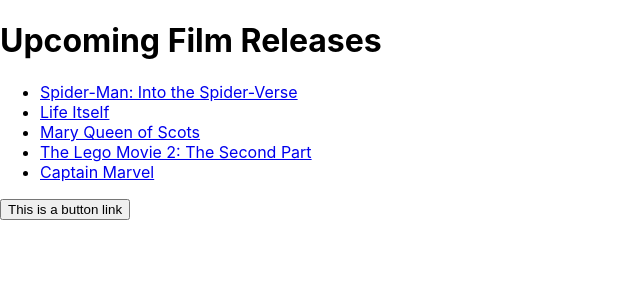
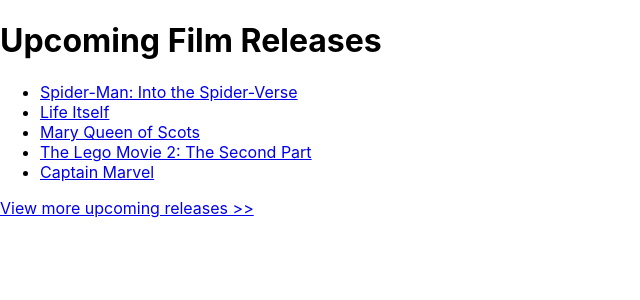
Before and after one commit to ashmanq/ReactFilmReleases, a React (Create React App) app: page / in a window 1280 px wide. Shown: the top 300 px of the page, without its empty margins (0-640 px from the left). Built offline with nearby package versions, Linux system fonts and the light colour scheme.

Commit message:
All components working

```diff
--- a/src/components/ButtonLink.js
+++ b/src/components/ButtonLink.js
@@ -1,13 +1,11 @@
-import React, { Component } from 'react';
+import React from 'react';
 
 
-class ButtonLink extends Component {
-
-  render() {
+const ButtonLink = (props) => {
+  const className = "button";
     return (
-      <button>This is a button link</button>
+      <a className = { className } href={props.link.url}>{ props.link.title }</a>
     );
-  }
 };
 
 
--- a/src/containers/FilmBox.js
+++ b/src/containers/FilmBox.js
@@ -36,11 +36,13 @@
     }
   }
   render() {
+    let className = "list";
+
     return (
-      <div>
+      <div className = { className }>
         <h1>Upcoming Film Releases</h1>
         <FilmList films={this.state.films} />
-        <ButtonLink />
+        <ButtonLink link={{title: "View more upcoming releases >>", url: "https://www.imdb.com/calendar/?region=gb"}}/>
       </div>
     );
   }
```
